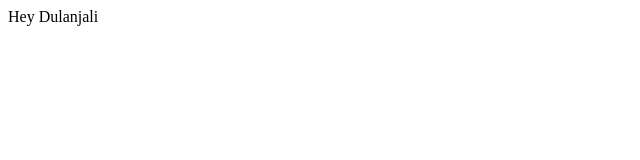
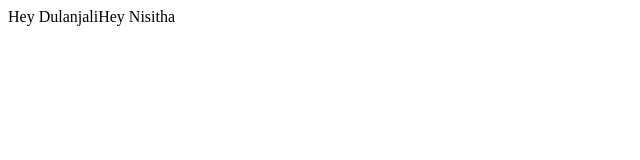
Before and after one commit to DulanjaliSenarathna/Beginner-JavaScript-Tutorial, a plain HTML site: page index.html in a window 1280 px wide. Shown: the full height of the page, 0-640 px from the left. Drawn offline with Linux system fonts and the light colour scheme.

Commit message:
Comments and Statements

```diff
--- a/index.html
+++ b/index.html
@@ -10,6 +10,11 @@
     <script type="text/javascript">
 
         document.write("Hey Dulanjali");
+        document.write("Hey Nisitha");
+        //comment
+        /*Multi
+        Line
+        Comment */
     </script>
 </body>
 </html>
```
